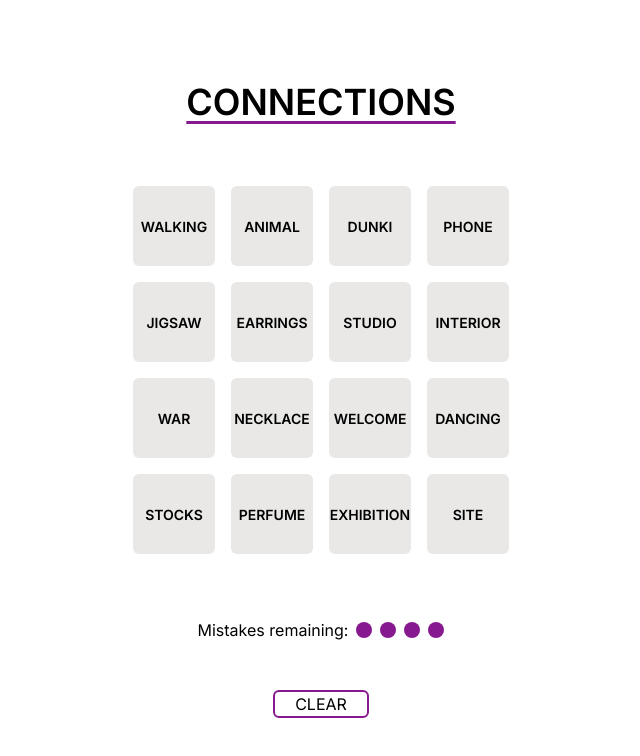
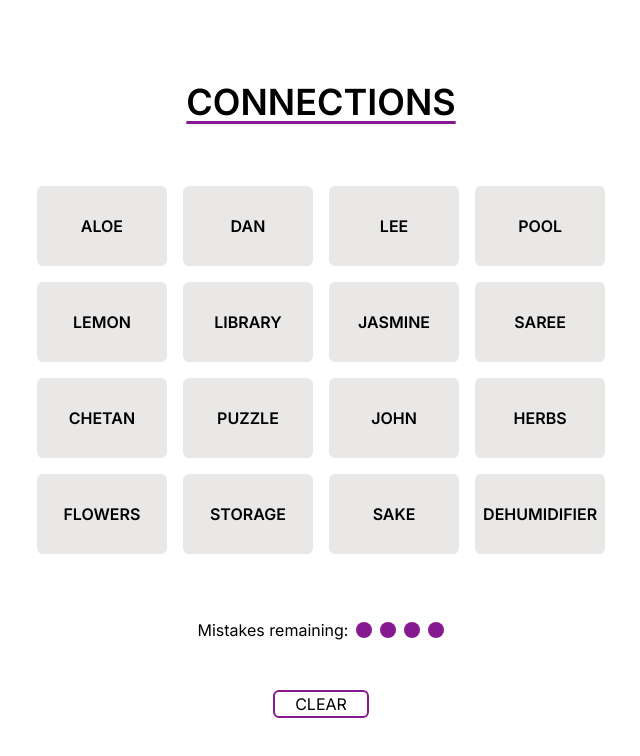
Before and after one commit to EeshitaDayani/Connections, a Next.js app: page / in a window 1280 px wide. Shown: the top 756 px of the page, without its empty margins (319-959 px from the left). Built offline with nearby package versions, Linux system fonts and the light colour scheme.

Commit message:
Added automatic sizing for tiles acc to word width

```diff
--- a/app/card.tsx
+++ b/app/card.tsx
@@ -1,5 +1,5 @@
 import { useState, useEffect } from "react";
-import { Word } from "./model";
+import { Word, longestWordLength } from "./model";
 
 interface PropType {
   word: Word;
@@ -15,8 +15,8 @@ export default function Card({ word, handleClick }: PropType) {
 
   return (
     <div
-      className={`w-[82px] h-20 rounded-md font-semibold
-      text-center content-center text-[14px] cursor-pointer
+      className={`w-[${longestWordLength}] h-20 rounded-md font-semibold p-2
+      text-center content-center cursor-pointer
       ${
         matched
           ? word.color
--- a/app/model.tsx
+++ b/app/model.tsx
@@ -29,7 +29,7 @@ export const shuffle = (array: Word[]) => {
 export const words: Word[] = [
   {
     id: 1,
-    text: "PHONE",
+    text: "POOL",
     category: 1,
     selected: false,
     matched: false,
@@ -37,7 +37,7 @@ export const words: Word[] = [
   },
   {
     id: 2,
-    text: "EARRINGS",
+    text: "LIBRARY",
     category: 1,
     selected: false,
     matched: false,
@@ -45,7 +45,7 @@ export const words: Word[] = [
   },
   {
     id: 3,
-    text: "PERFUME",
+    text: "STORAGE",
     category: 1,
     selected: false,
     matched: false,
@@ -53,7 +53,7 @@ export const words: Word[] = [
   },
   {
     id: 4,
-    text: "NECKLACE",
+    text: "PUZZLE",
     category: 1,
     selected: false,
     matched: false,
@@ -61,7 +61,7 @@ export const words: Word[] = [
   },
   {
     id: 5,
-    text: "ANIMAL",
+    text: "DAN",
     category: 2,
     selected: false,
     matched: false,
@@ -69,7 +69,7 @@ export const words: Word[] = [
   },
   {
     id: 6,
-    text: "WAR",
+    text: "CHETAN",
     category: 2,
     selected: false,
     matched: false,
@@ -77,7 +77,7 @@ export const words: Word[] = [
   },
   {
     id: 7,
-    text: "WELCOME",
+    text: "JOHN",
     category: 2,
     selected: false,
     matched: false,
@@ -85,7 +85,7 @@ export const words: Word[] = [
   },
   {
     id: 8,
-    text: "DUNKI",
+    text: "LEE",
     category: 2,
     selected: false,
     matched: false,
@@ -93,7 +93,7 @@ export const words: Word[] = [
   },
   {
     id: 13,
-    text: "JIGSAW",
+    text: "LEMON",
     category: 3,
     selected: false,
     matched: false,
@@ -101,7 +101,7 @@ export const words: Word[] = [
   },
   {
     id: 14,
-    text: "WALKING",
+    text: "ALOE",
     category: 3,
     selected: false,
     matched: false,
@@ -109,7 +109,7 @@ export const words: Word[] = [
   },
   {
     id: 15,
-    text: "DANCING",
+    text: "HERBS",
     category: 3,
     selected: false,
     matched: false,
@@ -117,7 +117,7 @@ export const words: Word[] = [
   },
   {
     id: 16,
-    text: "STOCKS",
+    text: "FLOWERS",
     category: 3,
     selected: false,
     matched: false,
@@ -125,7 +125,7 @@ export const words: Word[] = [
   },
   {
     id: 9,
-    text: "EXHIBITION",
+    text: "SAKE",
     category: 4,
     selected: false,
     matched: false,
@@ -133,7 +133,7 @@ export const words: Word[] = [
   },
   {
     id: 10,
-    text: "SITE",
+    text: "DEHUMIDIFIER",
     category: 4,
     selected: false,
     matched: false,
@@ -141,7 +141,7 @@ export const words: Word[] = [
   },
   {
     id: 11,
-    text: "INTERIOR",
+    text: "SAREE",
     category: 4,
     selected: false,
     matched: false,
@@ -149,7 +149,7 @@ export const words: Word[] = [
   },
   {
     id: 12,
-    text: "STUDIO",
+    text: "JASMINE",
     category: 4,
     selected: false,
     matched: false,
@@ -158,17 +158,18 @@ export const words: Word[] = [
 ];
 
 export const categories: Category[] = [
-  { text: "GIFTS YOU BOUGHT", number: 1, color: "bg-yellow-400" },
-  { text: "MOVIES WE'VE SEEN", number: 2, color: "bg-green-500" },
-  { text: "MOM'S INTERESTS", number: 3, color: "bg-sky-400" },
+  { text: "THINGS IN OUR BASEMENT", number: 1, color: "bg-yellow-400" },
+  { text: "MOM'S FAV NOVELLISTS", number: 2, color: "bg-green-500" },
+  { text: "THINGS IN OUR GARDEN", number: 3, color: "bg-sky-400" },
   {
-    text: "DAD'S WORK PROJECTS",
+    text: "PREFIXES OF PLACES YOU HAVE PROPERTY",
     number: 4,
     color: "bg-violet-500 bg-opacity-75",
   },
 ];
 
 export let wordsAndCategories: WordsAndCategory[] = [];
+export let longestWordLength: number = Math.max(...words.map((w) => w.text.length)) * 11
 
 categories.forEach((c) => {
   const catWords = words.filter((w) => w.category == c.number);
```
